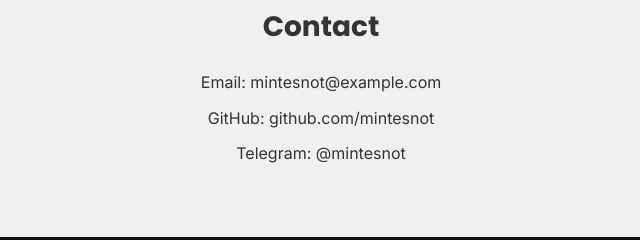
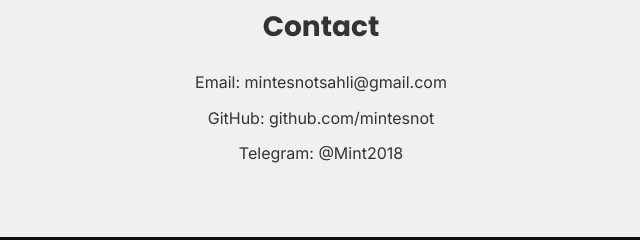
Before and after one commit to mentesal/My-portfolio-, a plain HTML site: page Index.html in a window 1280 px wide. Shown: the part 2650-2890 px from the top of the page, 319-959 px from the left. Drawn offline with Linux system fonts and the light colour scheme.

Commit message:
Update Index.html

```diff
--- a/Index.html
+++ b/Index.html
@@ -149,9 +149,9 @@
 
     <h2>Contact</h2>
 
-    <p>Email: mintesnot@example.com</p>
+    <p>Email: mintesnotsahli@gmail.com</p>
     <p>GitHub: github.com/mintesnot</p>
-    <p>Telegram: @mintesnot</p>
+    <p>Telegram: @Mint2018</p>
 
   </section>
 
```
